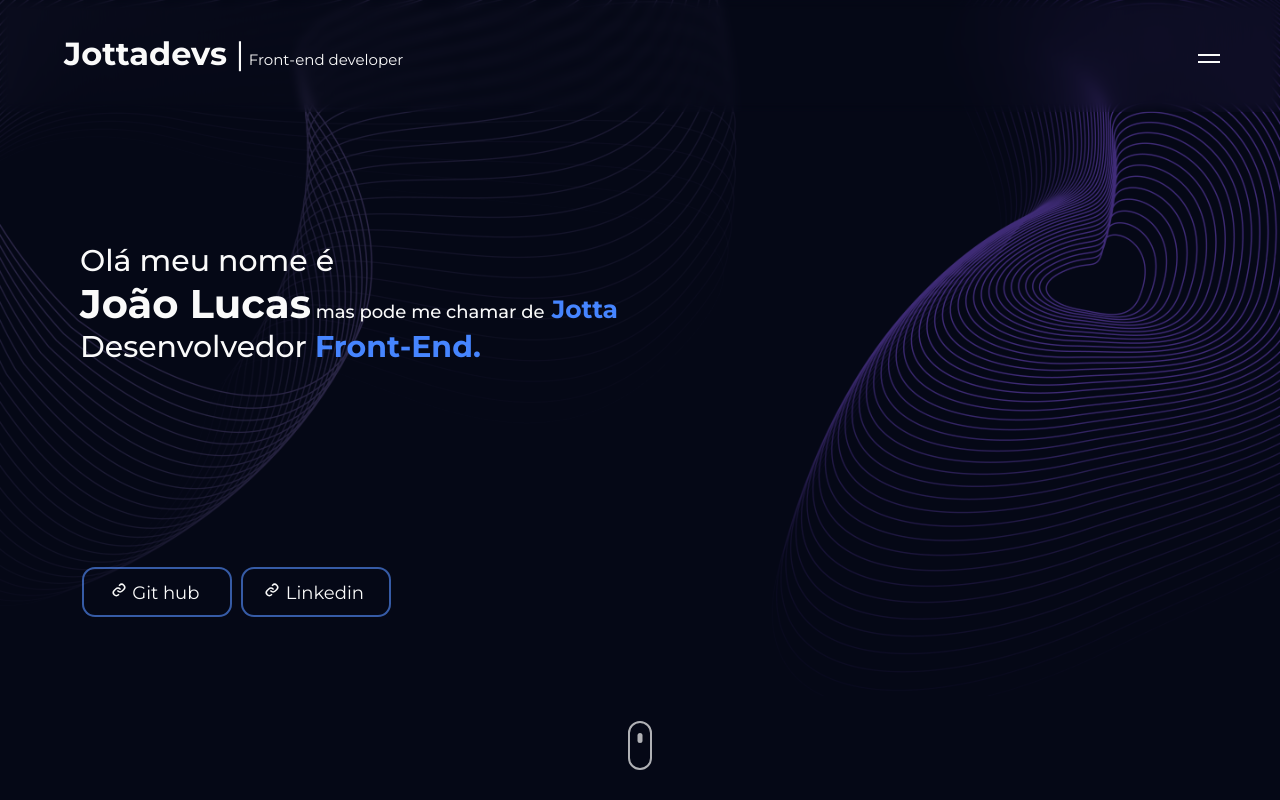
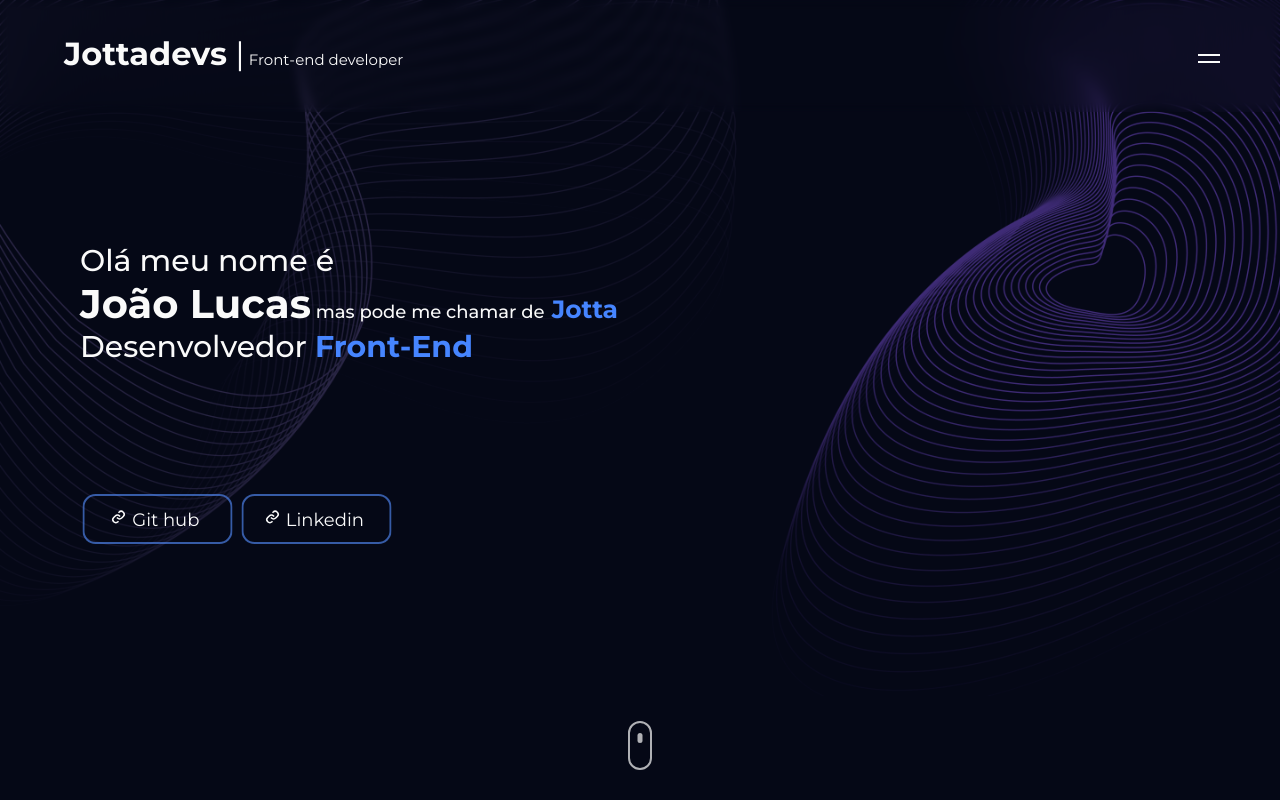
Before and after one commit to Jottadevs/Portifolio, a React (Vite) app: page / in a window 1280 px wide. Shown: the top 800 px of the page. Built offline with nearby package versions, Linux system fonts and the light colour scheme.

Commit message:
att dos botoes

```diff
--- a/src/components/main/Main.css
+++ b/src/components/main/Main.css
@@ -36,8 +36,8 @@
 /* social icones */
 
 .contacts {
-  position: relative;
-  top: 200px;
+  position: absolute;
+  top: 250px;
 }
 
 .links-sociais {
--- a/src/components/main/Main.jsx
+++ b/src/components/main/Main.jsx
@@ -23,7 +23,10 @@ function Main() {
                             <span className='color-Jotta'> Jotta</span></span>
                     </h1>
 
-                    <h2 className='Iam'>Desenvolvedor <span className='color-Front'>Front-End.</span></h2>
+                    <h2 className='Iam'>Desenvolvedor <span className='color-Front'>Front-End </span>
+                    </h2>
+
+
 
                     <div className='contacts'>
                         <div className='links-sociais'>
```
